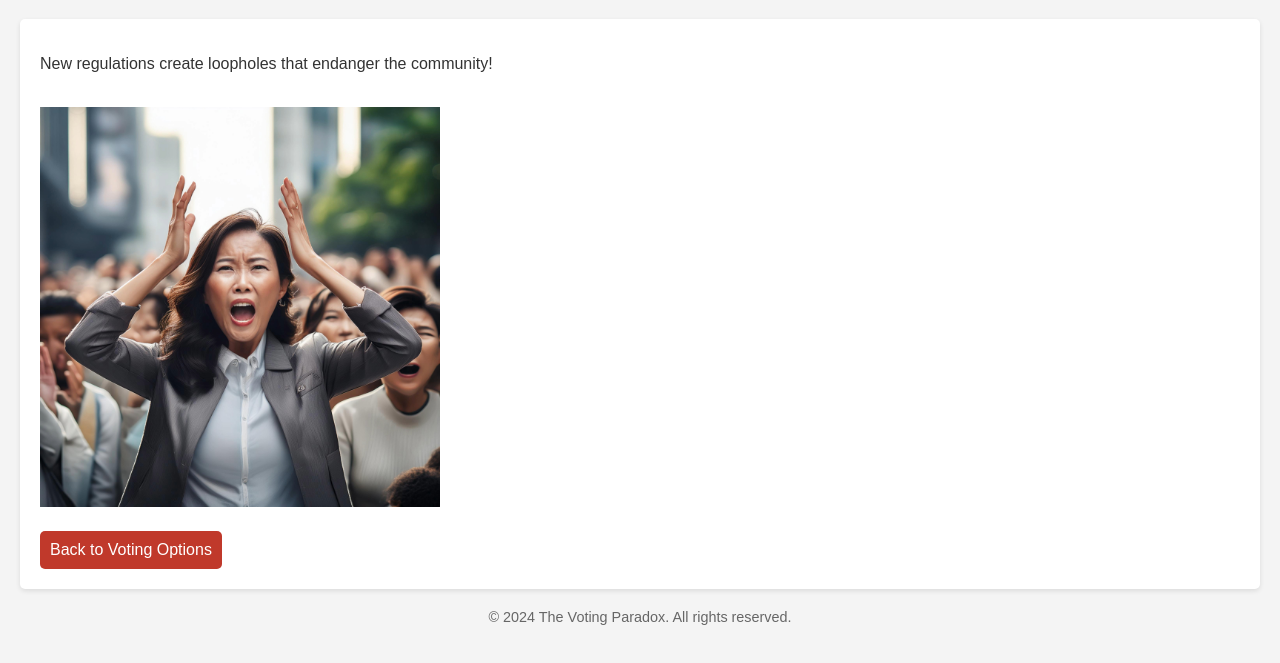
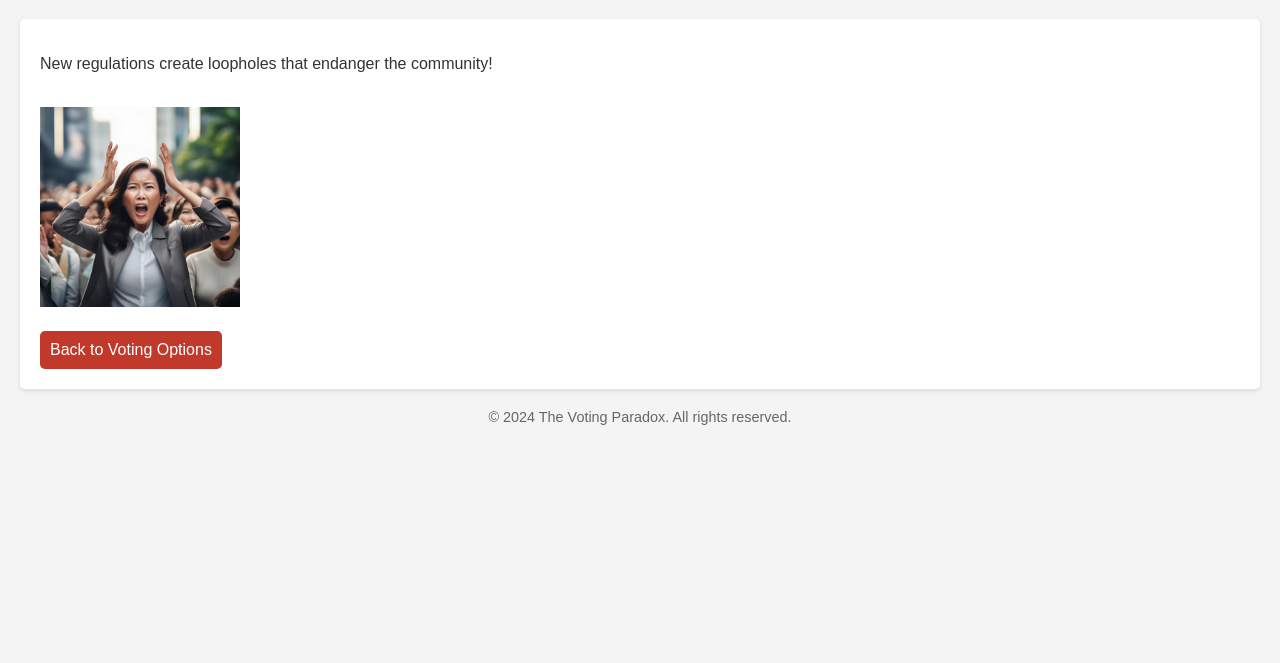
Before and after one commit to KhaAiden/VotingParadox.github.io, a plain HTML site: page page10.html in a window 1280 px wide. Shown: the part 61-724 px from the top of the page. Drawn offline with Linux system fonts and the light colour scheme.

Commit message:
Update page10.html

```diff
--- a/page10.html
+++ b/page10.html
@@ -46,7 +46,7 @@
     <section>
         <p>New regulations create loopholes that endanger the community!</p>
 		<br>
-		<img src="outcry.jpeg" alt="outcry" style="width:400px;height:400px;">
+		<img src="outcry.jpeg" alt="outcry" style="width:200px;height:200px;">
 		<br>
         <a href="index.html">Back to Voting Options</a>
     </section>
```
